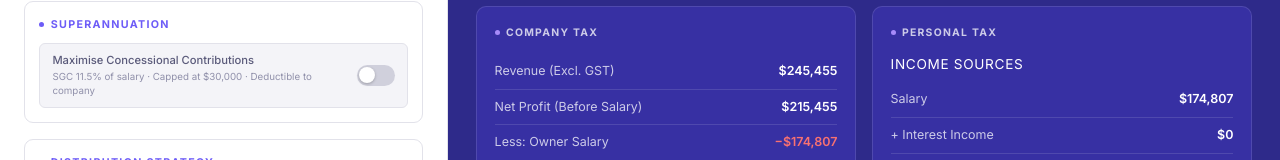
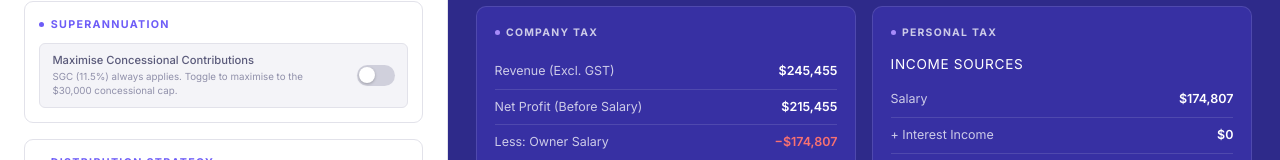
Before and after one commit to u1165139/sal-planner, a React (Vite) app: page / in a window 1280 px wide. Shown: the part 375-535 px from the top of the page. Built offline with nearby package versions, Linux system fonts and the light colour scheme.

Commit message:
feat: update FamilyTaxSummary and InputTabs; enhance spouse splitting logic and improve super contribution guidance

```diff
--- a/src/features/calculator/InputTabs.tsx
+++ b/src/features/calculator/InputTabs.tsx
@@ -123,7 +123,7 @@ export function InputTabs() {
         >
           <div>
             <div className="toggle-label">Maximise Concessional Contributions</div>
-            <div className="toggle-sublabel">SGC 11.5% of salary · Capped at $30,000 · Deductible to company</div>
+            <div className="toggle-sublabel">SGC (11.5%) always applies. Toggle to maximise to the $30,000 concessional cap.</div>
           </div>
           <div className={`toggle-switch ${inputs.maximiseSuper ? 'on' : ''}`} />
         </div>
--- a/src/features/results/FamilyTaxSummary.tsx
+++ b/src/features/results/FamilyTaxSummary.tsx
@@ -5,18 +5,18 @@ import { calcTotalPersonalTax } from '../../core/tax-engine';
 export function FamilyTaxSummary() {
   const { inputs, results } = useTax();
 
-  if (!results || !inputs.enableSpouseSplitting) {
+  if (!results || !(inputs.enableSpouseSplitting || inputs.jointOwnership)) {
     return null;
   }
 
-  const { recommendedSalary, spouseSalary, basePersonalTaxableIncome, annualDeductibleInvestmentLoss, grossedUpDividend } = results;
+  const { recommendedSalary, spouseSalary, basePersonalTaxableIncome, grossedUpDividend } = results;
 
   // Total salary distributed from the business
   const totalDistributedSalary = recommendedSalary + spouseSalary;
 
   // Calculate tax if owner took the full salary
   const grossIncomeOwnerOnly = totalDistributedSalary + basePersonalTaxableIncome + grossedUpDividend;
-  const taxOwnerOnly = calcTotalPersonalTax(Math.max(0, grossIncomeOwnerOnly - annualDeductibleInvestmentLoss));
+  const taxOwnerOnly = calcTotalPersonalTax(Math.max(0, grossIncomeOwnerOnly - results.ownerDeductibleInvestmentLoss));
 
   // Calculate tax base for spouse if they had no salary from business
   const spouseBaseTax = calcTotalPersonalTax(inputs.spouseOtherIncome || 0);
```
